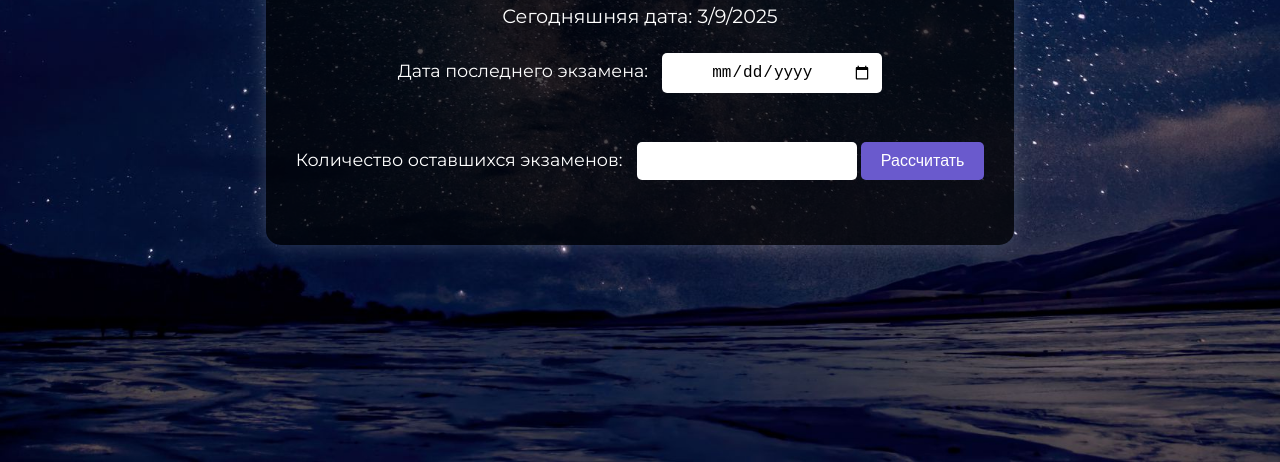
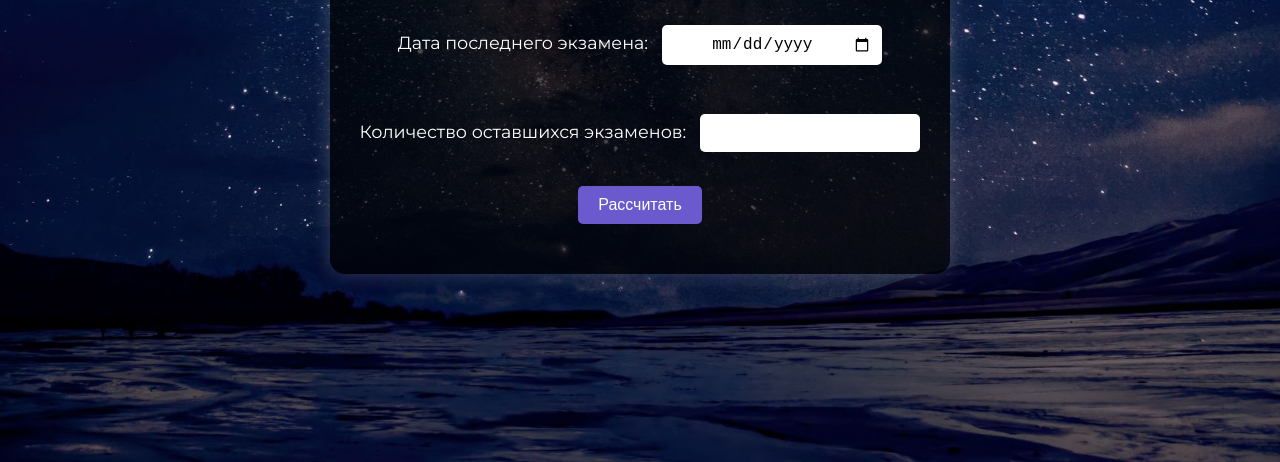
Before and after one commit to Space-manz/Alexandra-s_exams, a plain HTML site: page index.html in a window 1280 px wide. Shown: the part 338-800 px from the top of the page. Drawn offline with Linux system fonts and the light colour scheme.

Commit message:
index.html

```diff
--- a/index.html
+++ b/index.html
@@ -16,7 +16,7 @@
         <input type="date" id="examDate" required><br><br>
 
         <label for="examsLeft">Количество оставшихся экзаменов:</label>
-        <input type="number" id="examsLeft" min="1" required>
+        <input type="number" id="examsLeft" min="1" required><br><br>
 
         <button onclick="calculate()">Рассчитать</button>
 
```
